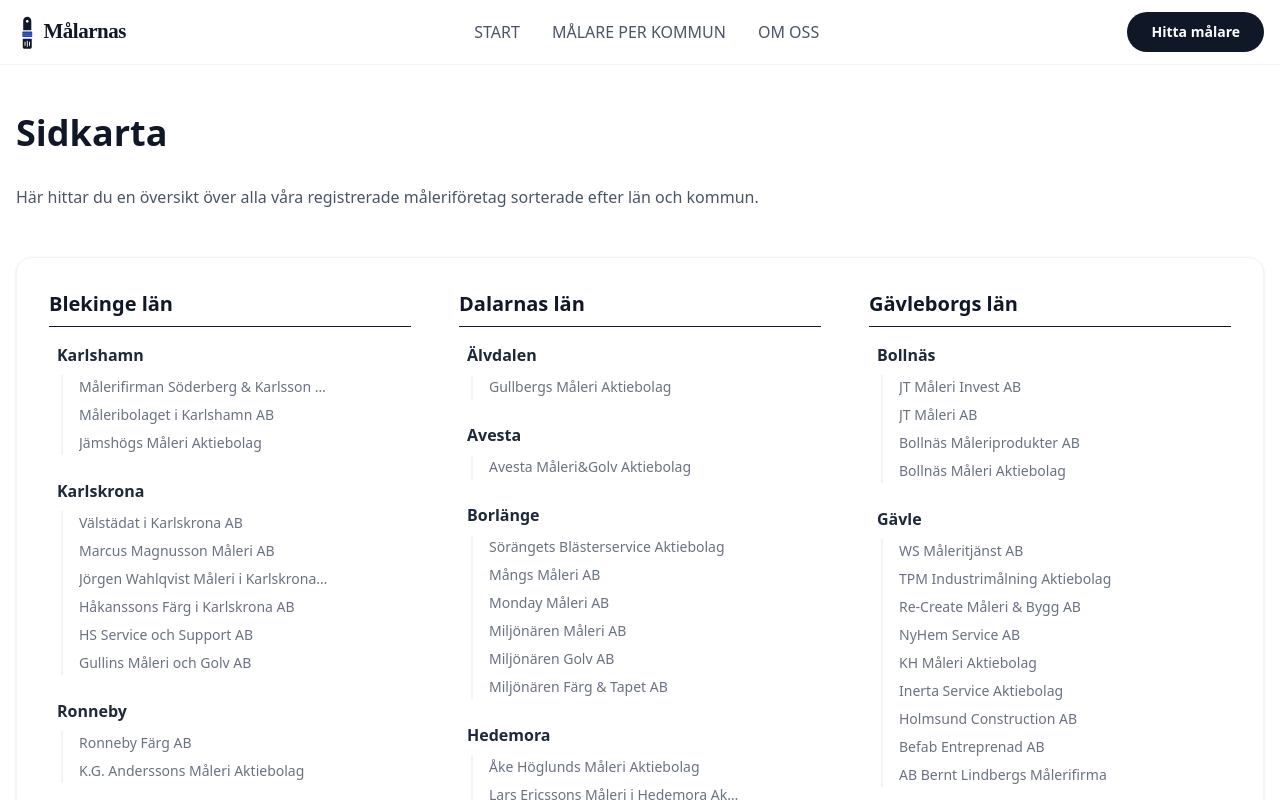
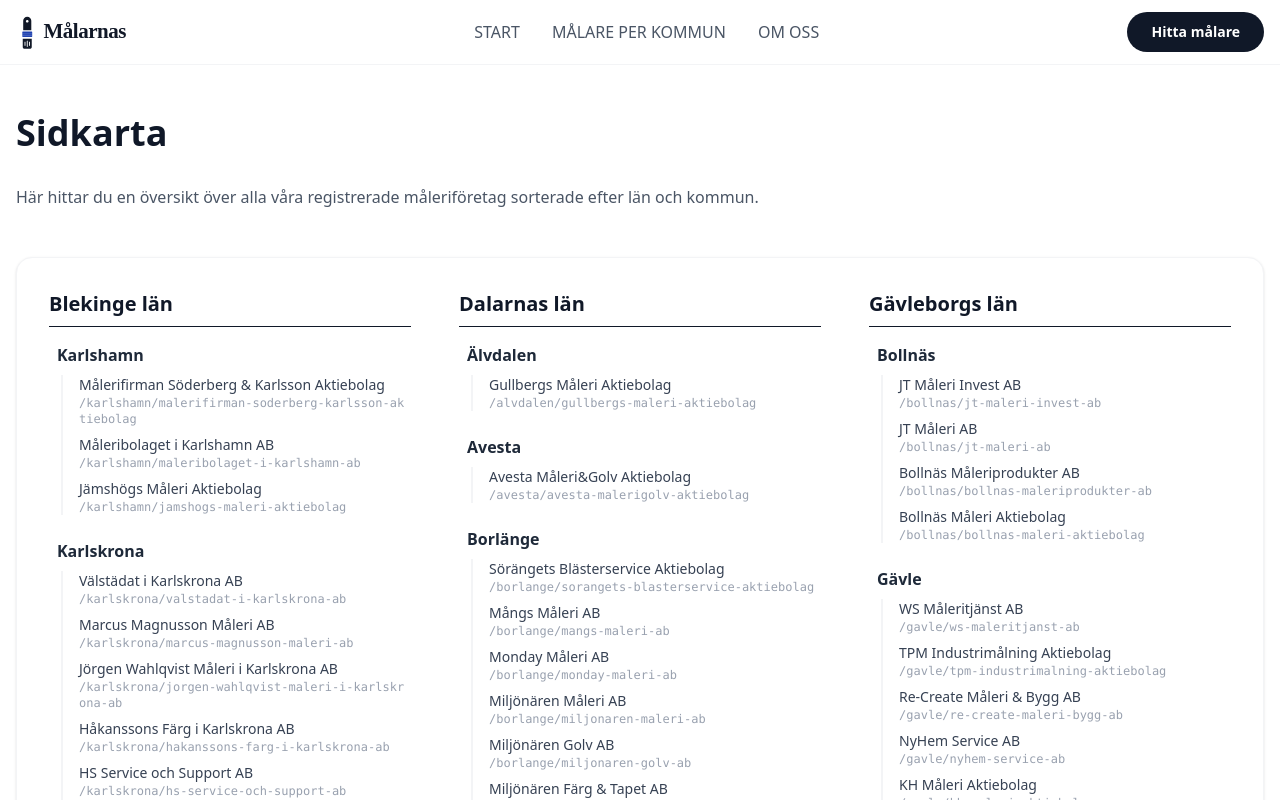
Before and after one commit to Jacobhaf/malarnas-se, a Next.js app: page /sidkarta in a window 1280 px wide. Shown: the top 800 px of the page. Built offline with nearby package versions, Linux system fonts and the light colour scheme.

Commit message:
feat(sitemap): display visible URLs for all companies in HTML sitemap

```diff
--- a/src/app/sidkarta/page.tsx
+++ b/src/app/sidkarta/page.tsx
@@ -43,14 +43,16 @@
                                                 </Link>
                                                 <ul className="pl-4 space-y-1 border-l-2 border-gray-100 ml-1">
                                                     {companies.map((c) => (
-                                                        <li key={c.orgNr}>
+                                                        <li key={c.orgNr} className="mb-2">
                                                             <Link
                                                                 href={`/${c.municipalitySlug}/${c.companySlug}`}
-                                                                className="text-sm text-gray-500 hover:text-blue-600 transition-colors block py-0.5 truncate max-w-[250px]"
-                                                                title={c.name}
+                                                                className="text-sm font-medium text-gray-700 hover:text-blue-600 transition-colors block"
                                                             >
                                                                 {c.name}
                                                             </Link>
+                                                            <span className="text-xs text-gray-400 font-mono block break-all">
+                                                                /{c.municipalitySlug}/{c.companySlug}
+                                                            </span>
                                                         </li>
                                                     ))}
                                                 </ul>
```
